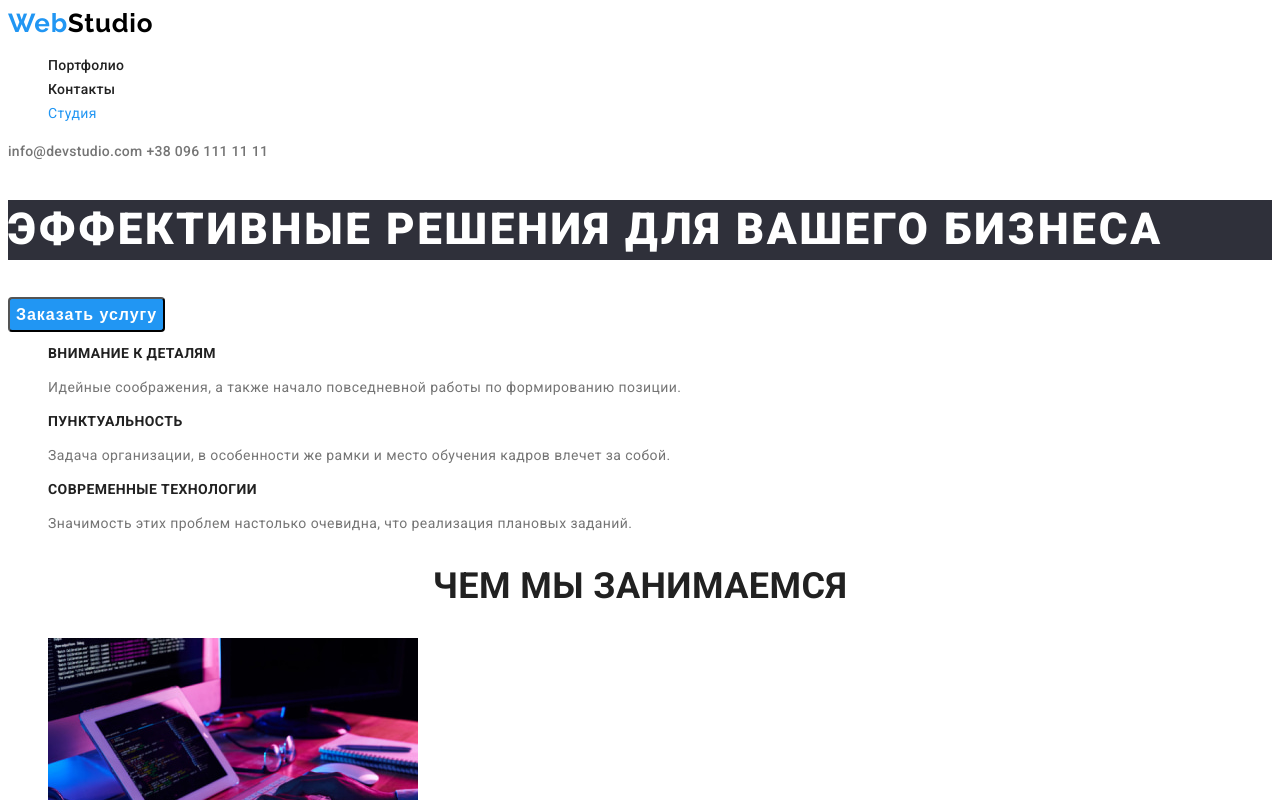
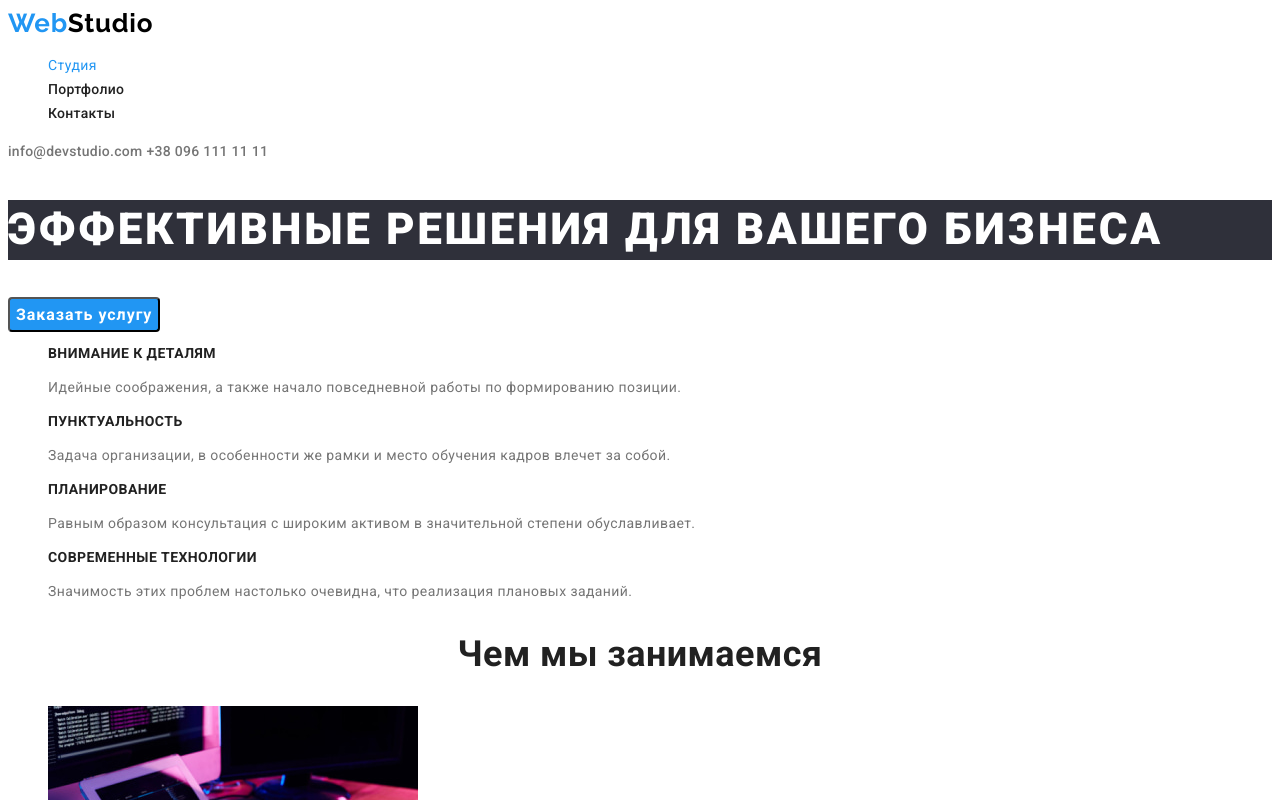
Before and after one commit to Yurii-Naumchuk/goit-markup-hw-02, a plain HTML site: page index.html in a window 1280 px wide. Both pictures are taken after a click on the button "Заказать услугу". Shown: the top 800 px of the page. Drawn offline with Linux system fonts and the light colour scheme.

Commit message:
корективи від ментора

```diff
--- a/css/styles.css
+++ b/css/styles.css
@@ -86,7 +86,8 @@ body {
     background-color: var(--secondary-bg-color);
     }
 
-.order-but {
+.order-btn {
+    font-family: var(--main-font);
     font-weight: 700;
     font-size: 16px;
     line-height: 1.87;
@@ -96,8 +97,8 @@ body {
     cursor: pointer;
     border-radius: 4px
     }
-.order-but:hover,
-.order-but:focus {
+.order-btn:hover,
+.order-btn:focus {
   background-color: var(--akcent-color);
 }
 .hero-title {
@@ -114,7 +115,6 @@ body {
       font-size: 36px;
       line-height: 1.16;
       text-align: center;
-      text-transform: uppercase;
       color: var(--title-color);
         }
 .comand-subtitle {
@@ -129,6 +129,7 @@ body {
        }
 /*portfolio*/
 .filter-btn {
+  font-family: var(--main-font);
   font-weight: 500;
   font-size: 16px;
   line-height: 1.63;
@@ -166,12 +167,11 @@ body {
 
 
 .address-city {
+  font-style: normal;
   color: #FFFFFF;
   }
 
-.address-city .link {
-   color: inherit;
+  .address-mail, .address-phone {
+  font-style: normal;
+      color: rgba(255, 255, 255, 0.6);
   }
-.address-mail, .address-phone {
-      color: rgba(255, 255, 255, 0.6);
-           }
--- a/index.html
+++ b/index.html
@@ -18,9 +18,9 @@
         <nav class="nav">
             <a class="logo-black link" href="./index.html"> <span class="logo-akcent">Web</span>Studio</a>
             <ul class="nav-list list">
+                <li class="nav-item"><a class="link current" href="./index.html">Студия</a></li>
                 <li class="nav-item"><a class="nav-link link" href="./portfolio.html">Портфолио</a></li>
                 <li class="nav-item"><a class="nav-link link" href="">Контакты</a></li>
-                <li class="nav-item"><a class="link current" href="./index.html">Студия</a></li>
             </ul>
         </nav>
         <a class="header-mail link" href="mailto:info@devstudio.com">info@devstudio.com</a>
@@ -31,7 +31,7 @@
              <!--Замовити послугу-->
              <section class="order">
                  <h1 class="order-title" >Эффективные решения для вашего бизнеса</h1>
-                 <button class="order-but" type="button">Заказать услугу</button>
+                 <button class="order-btn" type="button">Заказать услугу</button>
              </section>
             <!--Наші переваги-->
             <section class="hero">
@@ -39,6 +39,7 @@
                 <ul class="hero-list list">
                     <li class="hero-item"><h3 class="hero-title">Внимание к деталям</h3><p class="hero-text"> Идейные соображения, а также начало повседневной работы по формированию позиции.</p></li>
                     <li class="hero-item"><h3 class="hero-title">Пунктуальность</h3><p class="hero-text"> Задача организации, в особенности же рамки и место обучения кадров влечет за собой.</p></li>
+                    <li class="hero-item"><h3 class="hero-title">Планирование</h3><p class="hero-text"> Равным образом консультация с широким активом в значительной степени обуславливает.</p></li>
                     <li class="hero-item"><h3 class="hero-title">Современные технологии</h3><p class="hero-text"> Значимость этих проблем настолько очевидна, что реализация плановых заданий.</p></li>
                 </ul>
                 </section>
```
Also changed, not shown: portfolio.html (+6 -9 lines).
